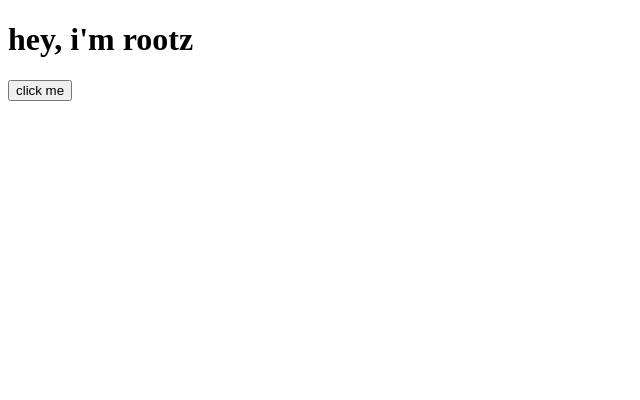
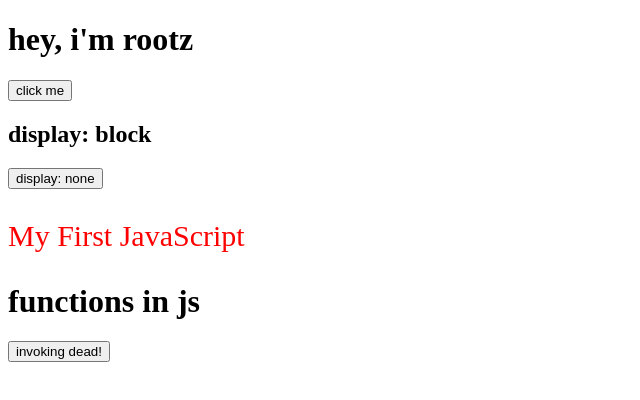
Before and after one commit to rootz491/JavaScript-basics, a plain HTML site: page index.html in a window 1280 px wide. Shown: the whole page, without its empty margins (0-640 px from the left). Drawn offline with Linux system fonts and the light colour scheme.

Commit message:
learned about stings and some practice

```diff
--- a/index.html
+++ b/index.html
@@ -7,8 +7,23 @@
     <title>learn JS</title>
 </head>
 <body>
-    <h1 class="title">hey, i'm rootz</h1>
-    <button class="clickme">click me</button>
+    <h1 id="title">hey, i'm rootz</h1>
+    <button class="clickme" onclick='document.getElementById("title").innerHTML = `javascript magic`;'>click me</button>
+    <h2 id="dis">display: block</h2>
+    <button onclick="document.getElementById('dis').style.display = 'none'">display: none</button>
+
+    <p id="demo"></p>
+
+    <script>
+        document.getElementById("demo").innerHTML = "My First JavaScript";
+        document.getElementById("demo").style.fontSize = '30px';
+        document.getElementById("demo").style.color = 'red';
+    </script>
+
+    <h1 id="jsfunc">
+        functions in js
+    </h1>
+    <button onclick="deadcall()">invoking dead!</button>
 
     <script src="main.js"></script>
 </body>
--- a/main.js
+++ b/main.js
@@ -136,3 +136,17 @@
 */
 
 // i didn't get it. maybe watch it later again!
+
+const deadcall = () => {
+    alert("function called through onclick event via function");
+}
+
+// strings
+
+var str = "lorem ipsum is grabage";
+console.log('\n' + str)
+console.log(str.length);
+console.log(str.indexOf("is"));
+console.log(str.slice(0,-10))
+console.log(str.substring(0, 12));
+console.log(str.replace("is", "was"));
```
Also changed, not shown: readme.md.
